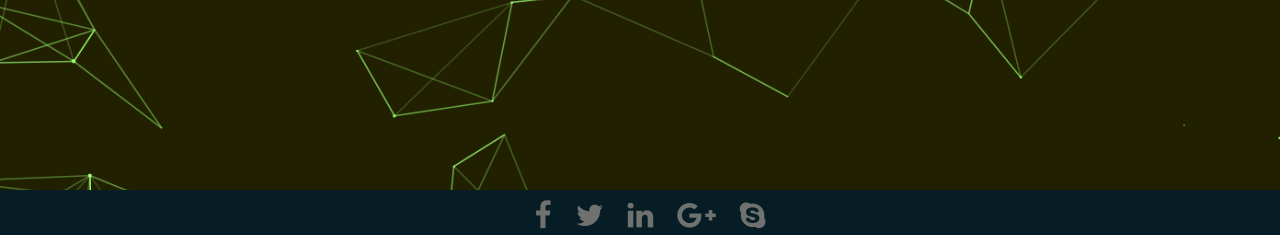
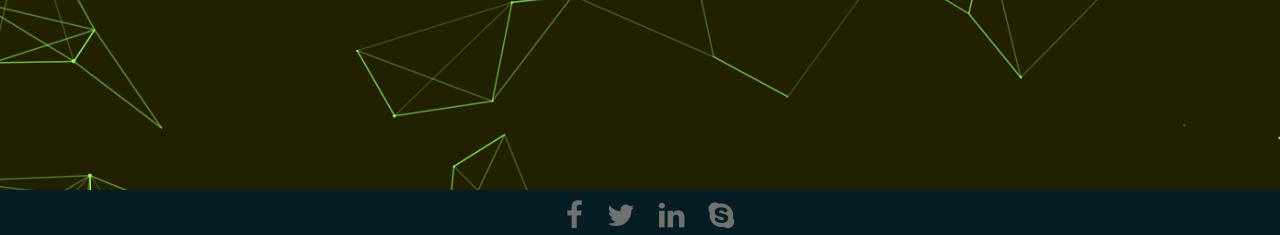
Before and after one commit to jackcrosbie/p5-graphic-design-project, a Django app: page /contact/ in a window 1280 px wide. Shown: the part 671-906 px from the top of the page. Run offline with Django 4.2, Linux system fonts and the light colour scheme; some libraries are stand-ins or nearby versions.

Commit message:
added social links, installed psycopg2, dj database and froze requirements

```diff
--- a/requirements.txt
+++ b/requirements.txt
@@ -1,9 +1,11 @@
 asgiref==3.5.0
 backports.zoneinfo==0.2.1
+dj-database-url==0.5.0
 Django==4.0.4
 django-allauth==0.50.0
 django-countries==7.3.2
 oauthlib==3.2.0
+psycopg2-binary==2.9.3
 PyJWT==2.3.0
 python3-openid==3.2.0
 requests-oauthlib==1.3.1
--- a/templates/base.html
+++ b/templates/base.html
@@ -114,11 +114,10 @@
     {% endblock %}
     <footer class="footer mt-4">
         <div class="container text-center">
-            <a href="#"><i class="fa fa-facebook"></i></a>
-            <a href="#"><i class="fa fa-twitter"></i></a>
-            <a href="#"><i class="fa fa-linkedin"></i></a>
-            <a href="#"><i class="fa fa-google-plus"></i></a>
-            <a href="#"><i class="fa fa-skype"></i></a>
+            <a href="https://facebook.com" target="_blank" rel="nofollow"><i class="fa fa-facebook"></i></a>
+            <a href="https://twitter.com" target="_blank" rel="nofollow"><i class="fa fa-twitter"></i></a>
+            <a href="https://linkedin.com" target="_blank" rel="nofollow"><i class="fa fa-linkedin"></i></a>
+            <a href="https://skype.com/" target="_blank" rel="nofollow"><i class="fa fa-skype"></i></a>
         </div>
     </footer>
 </body>
```
